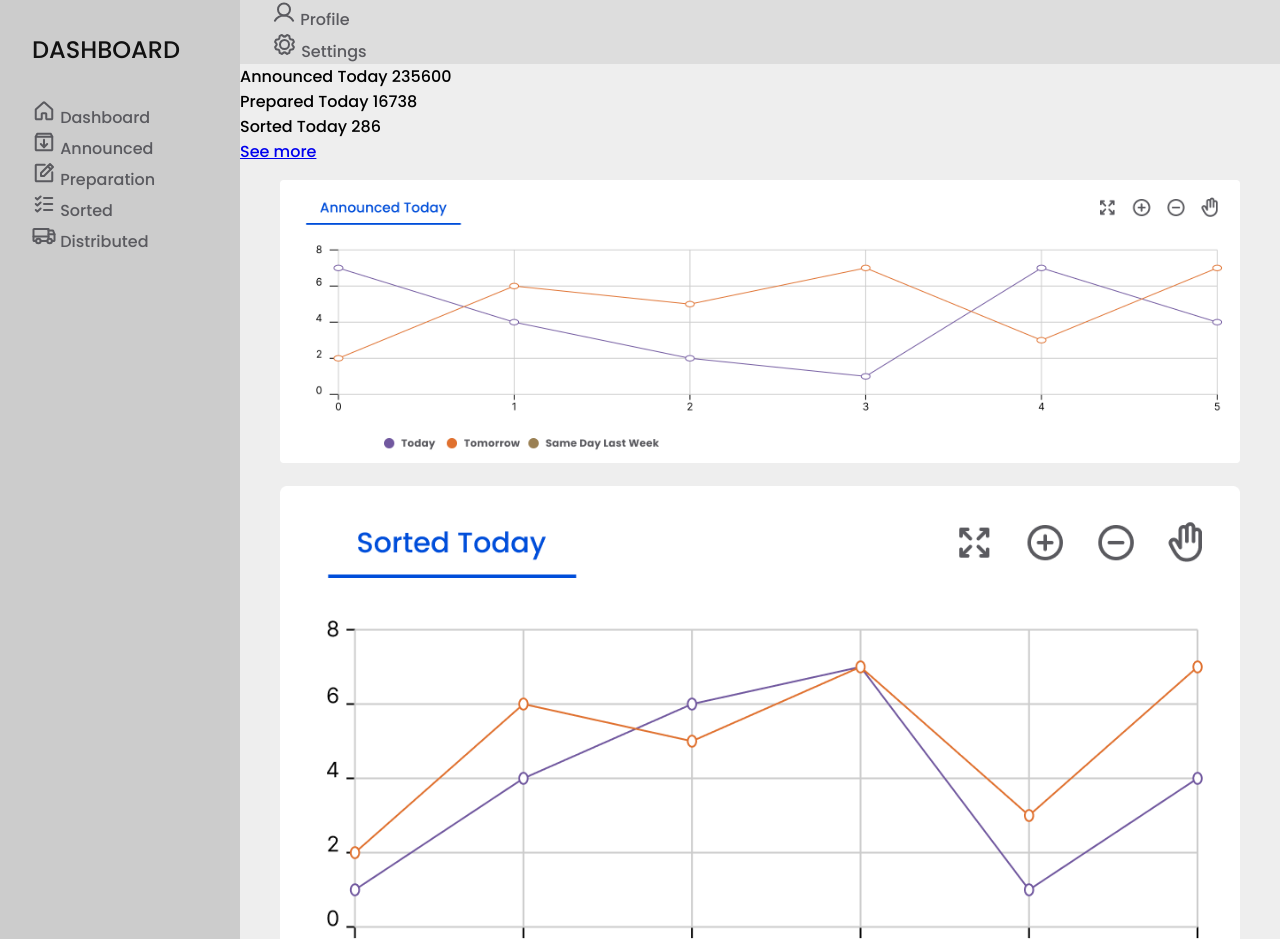
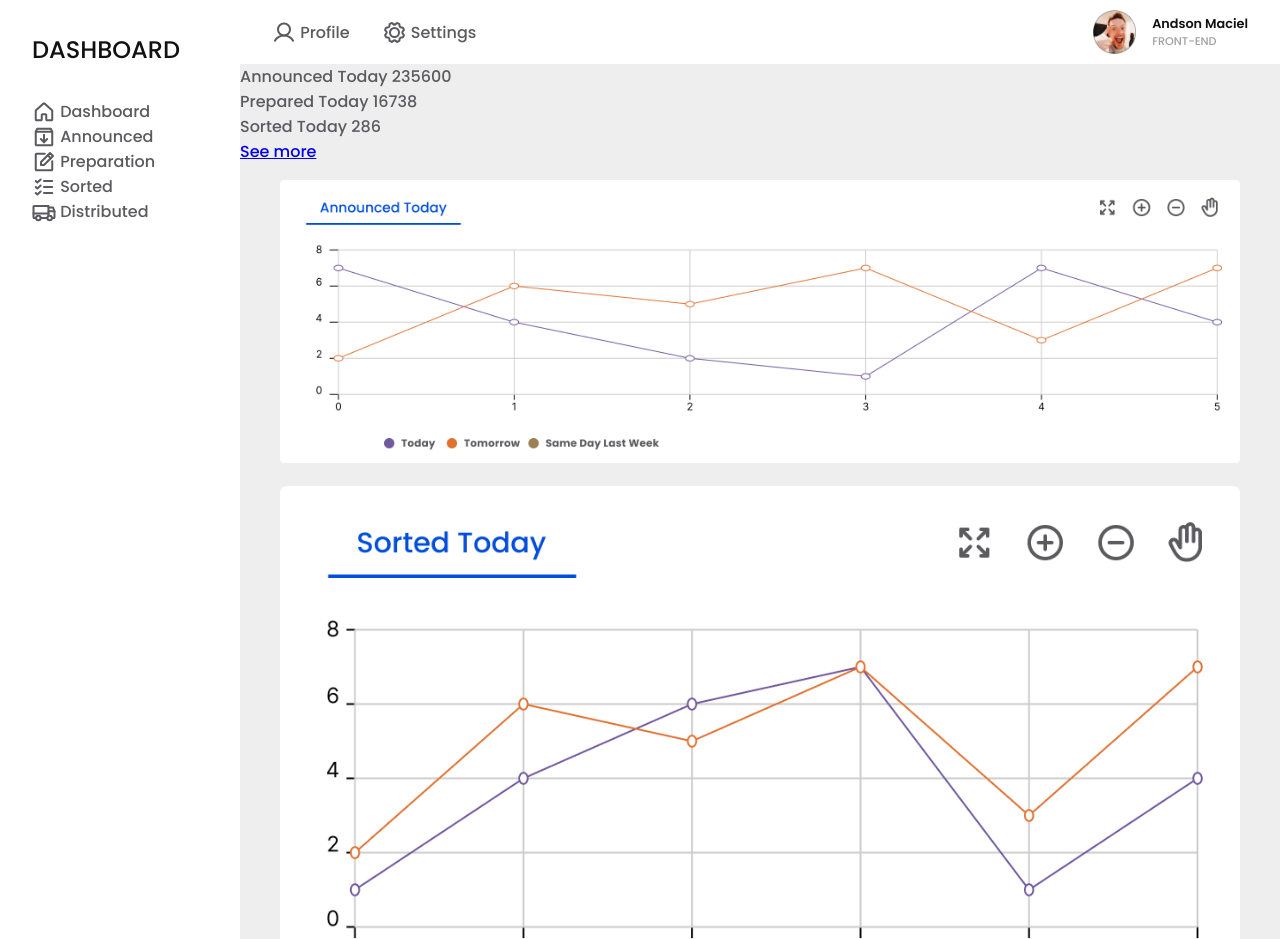
Before and after one commit to AndsonMaciel/projeto8-udemy_dashboard, a plain HTML site: page index.html in a window 1280 px wide. Shown: the top 939 px of the page. Drawn offline with Linux system fonts and the light colour scheme.

Commit message:
Estilizando uma estrutura de codigo css para a tag header e suas respectivas tags filhas

```diff
--- a/css/style.css
+++ b/css/style.css
@@ -2,11 +2,13 @@
     --primary-color: #004eda;
     --grey: #f2f2f8;
     --default-padding: 2rem;
+    --black: #111;
+    --color-text: #5a5a5f
 }
 
 body {
     font-family: 'Poppins', sans-serif;
-
+    color: var(--color-text);
     display: grid;
     grid-template-columns: 240px 1fr;
     grid-template-rows: 64px auto;
@@ -20,7 +22,7 @@ img {
 .mainNav {
     grid-row: 1/ -1;
     grid-column: 1 / 2;
-    background-color: #ccc;
+    background-color: white;
     display: flex;
     flex-direction: column;
 }
@@ -28,7 +30,10 @@ img {
 .topnav {
     grid-row: 1 / 2;
     grid-column: 2 / -1;
-    background-color: #ddd;
+    background-color: white;
+    display: flex;
+    justify-content: space-between;
+    align-items: center;
 }
 
 main {
@@ -41,7 +46,7 @@ main {
     padding-left: var(--default-padding);
     padding-top: var(--default-padding);
     display: inline-block;
-    color: #111;
+    color: var(--black);
     text-decoration: none;
     text-transform: uppercase;
     font-size: 1.5rem;
@@ -61,6 +66,16 @@ main {
     color: #5a5a5f;
 }
 
+.mainNav_menu svg,
+.topnav_menu svg {
+    vertical-align: bottom;
+}
+
+.topnav_menu {
+    display: flex;
+    gap: var(--default-padding);
+}
+
 .mainNav_menus {
     display: flex;
     flex-direction: column;
@@ -72,3 +87,35 @@ main {
 .mainNav_menu:last-child {
     padding-bottom: var(--default-padding);
 }
+
+.perfil {
+    display: flex;
+    margin-right: var(--default-padding);
+    height: 100%;
+    align-items: center;
+}
+
+.perfil_thumb {
+    height: 60px;
+    padding-top: .5rem;
+    padding-bottom: .5rem;
+    margin-right: calc(var(--default-padding) / 2);
+    box-sizing: border-box;
+}
+
+.perfil_thumb img {
+    height: 100%;
+}
+
+.perfil_name {
+    font-size: .8rem;
+    font-weight: 600;
+    color: var(--black);
+}
+
+.perfil_rule {
+    font-size: .7rem;
+    font-weight: 500;
+    text-transform: uppercase;
+    color: color-mix(in srgb, var(--black), transparent 60%)
+}
--- a/index.html
+++ b/index.html
@@ -173,8 +173,10 @@
             <div class="perfil_thumb">
                 <img src="imagens/perfil.png" alt="">
             </div>
-            <div>Andson Maciel</div>
-            <div>Front-end</div>
+            <div>
+                <div class="perfil_name">Andson Maciel</div>
+                <div class="perfil_rule">Front-end</div>
+            </div>
         </section>
     </header>
 
```
